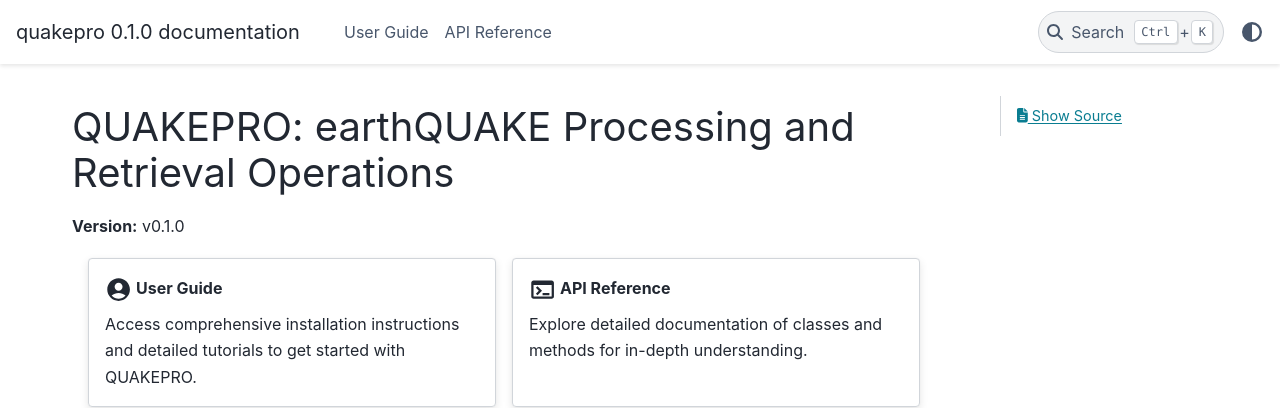
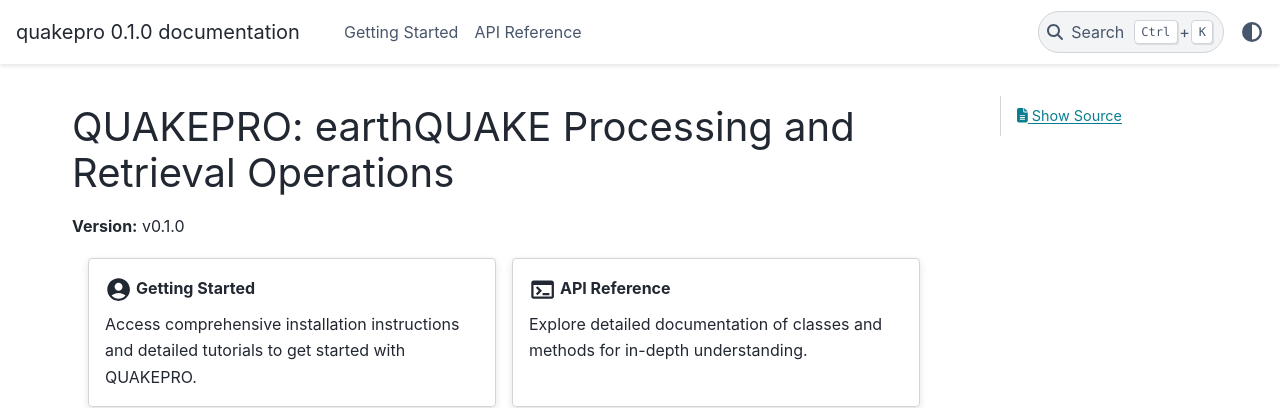
Before and after one commit to gabrielepaoletti/quakepro, a Sphinx documentation site: the page built from docs/source/index.rst, in a window 1280 px wide and 1222 px high. Shown: the top 408 px of the window. Built offline with Sphinx 7.4.7 and the PyData theme 0.15.4, drawn with Linux system fonts in a browser that asks for light colours.

Commit message:
Update docs

```diff
--- a/docs/source/index.rst
+++ b/docs/source/index.rst
@@ -5,7 +5,7 @@ QUAKEPRO: earthQUAKE Processing and Retrieval Operations
    :maxdepth: 1
    :hidden:
 
-   User Guide <user_guide>
+   Getting Started <getting_started>
    API Reference <api_reference>
 
 **Version:** v0.1.0
@@ -15,8 +15,8 @@ QUAKEPRO: earthQUAKE Processing and Retrieval Operations
    :gutter: 2 2 3 3
    :class-container: startpage-grid
 
-   .. grid-item-card:: :material-regular:`account_circle;1.7em` User Guide
-      :link: user_guide
+   .. grid-item-card:: :material-regular:`account_circle;1.7em` Getting Started
+      :link: getting_started
       :link-type: doc
       :link-alt: Getting Started
 
```
Also changed, not shown: docs/source/getting_started.rst (renamed from docs/source/user_guide.rst).
